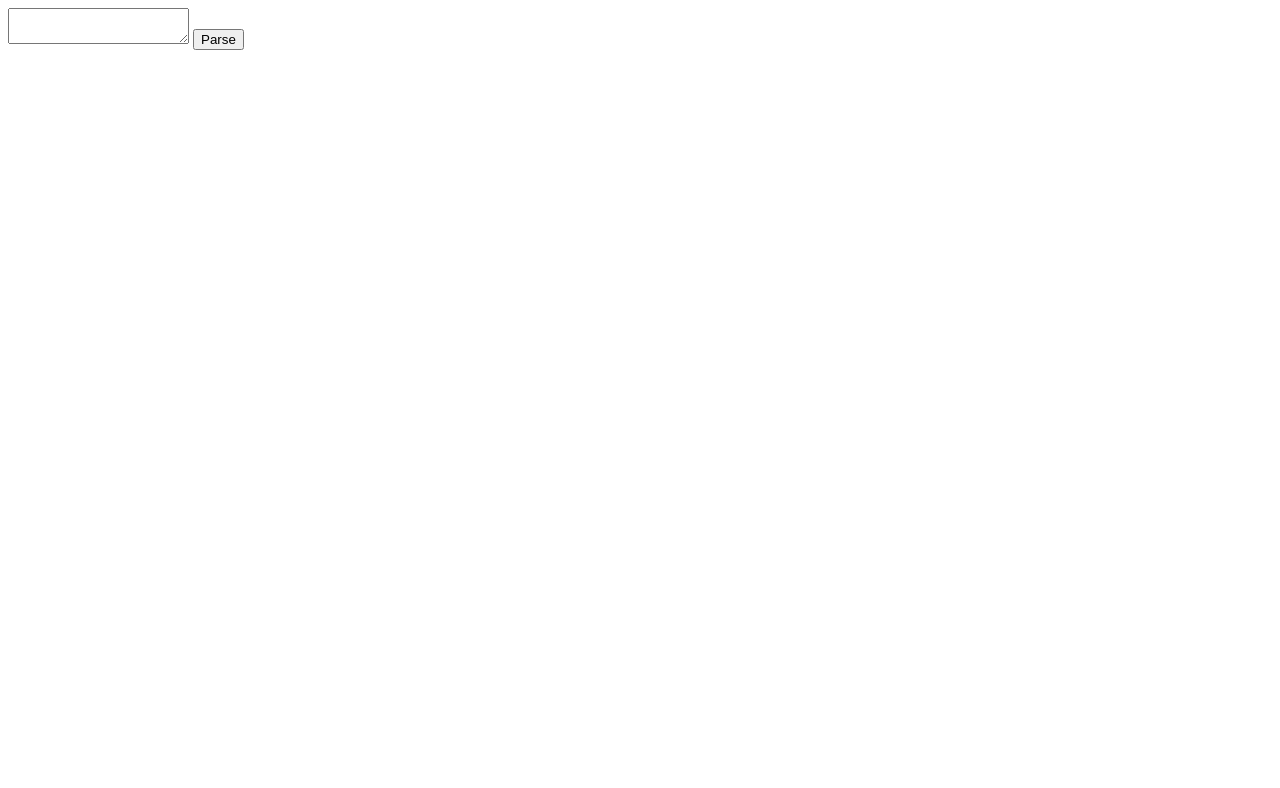
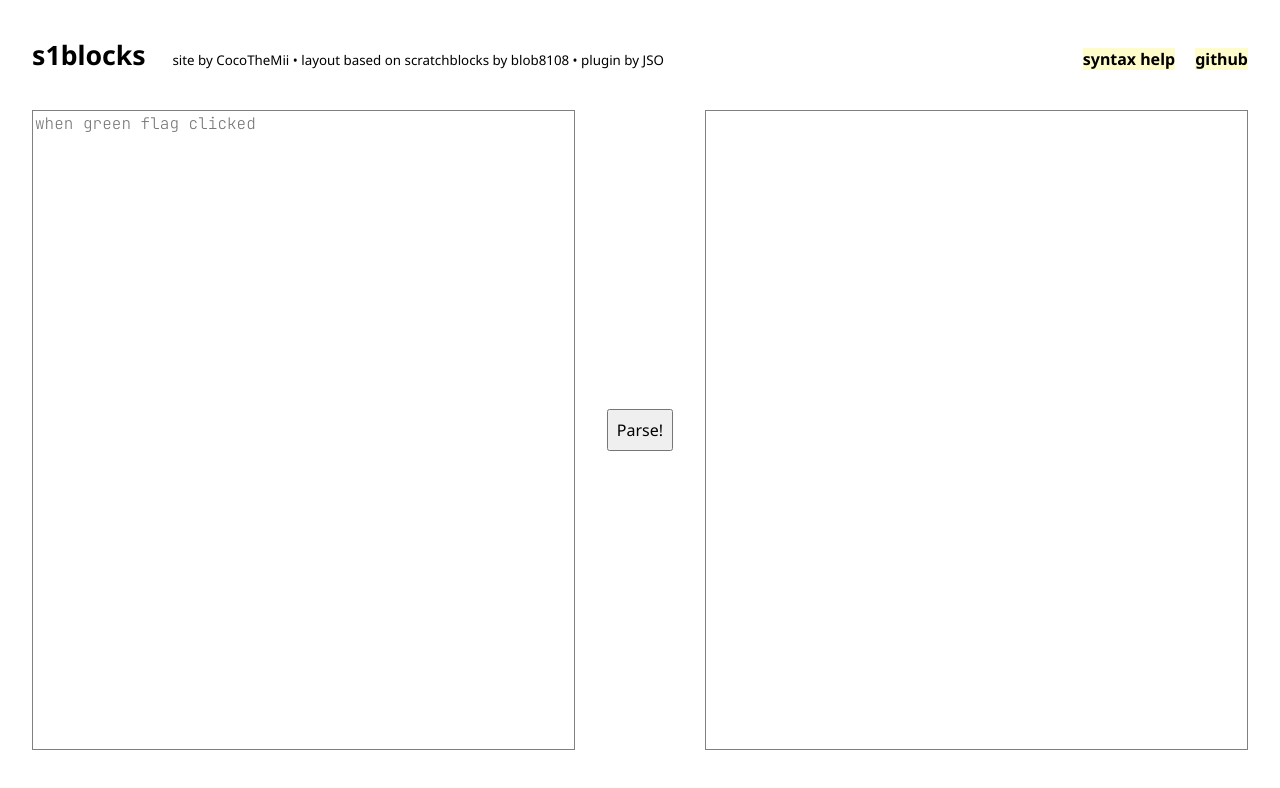
Before and after one commit to CocoTheMii/s1blocks, a plain HTML site: page index.html in a window 1280 px wide. Drawn offline with Linux system fonts and the light colour scheme.

Commit message:
Flesh out page, add styling

```diff
--- a/index.html
+++ b/index.html
@@ -2,6 +2,8 @@
 <html lang="en">
     <head>
         <title>s1blocks</title>
+        <link rel="stylesheet" href="./main.css" />
+        <link href="https://fonts.googleapis.com/css2?family=JetBrains+Mono:wght@200&family=Noto+Sans:wght@400;700&display=swap" rel="stylesheet">
         <script type="text/javascript" src="./blocksplugin.js"></script>
         <script type="text/javascript">
             function parseInput(inputId, outputClass) {
@@ -18,10 +20,26 @@
         </script>
     </head>
     <body>
-        <!-- input for scratchblocks code -->
-        <textarea id="blockCode"></textarea>
-        <input type="button" value="Parse" onclick="parseInput('blockCode', 'scratchblocks')"/>
-        <!-- empty pre element for parsed code to occupy -->
-        <pre class="scratchblocks" id="scratchblocks"></pre>
+        <header>
+            <h1 id="title">s1blocks</h1>
+            <h2 id="credit">
+                <span class="separator">site by <a href="https://github.com/CocoTheMii" target="_blank">CocoTheMii</a></span>
+                <span class="separator">layout based on <a href="https://scratchblocks.github.io" target="_blank">scratchblocks</a> by <a href="https://blob.codes" target="_blank">blob8108</a></span>
+                plugin by <a href="https://scratch.mit.edu/users/JSO" target="_blank">JSO</a>
+            </h2>
+            <nav id="navigation">
+                <ul>
+                    <li><a href="https://en.scratch-wiki.info/wiki/Block_Plugin_(1.4)/Syntax" target="_blank">syntax help</a></li>
+                    <li><a href="https://github.com/CocoTheMii/s1blocks" target="_blank">github</a></li>
+                </ul>
+            </nav>
+        </header>
+        <main>
+            <!-- input for scratchblocks code -->
+            <textarea id="blockCode" placeholder="when green flag clicked"></textarea>
+            <input id="parse" type="button" value="Parse!" onclick="parseInput('blockCode', 'scratchblocks')"/>
+            <!-- empty pre element for parsed code to occupy -->
+            <pre class="scratchblocks" id="scratchblocks"></pre>
+        </main>
     </body>
 </html>
--- /dev/null
+++ b/main.css
@@ -0,0 +1,99 @@
+* {
+    box-sizing: border-box;
+}
+
+body {
+    font-family: "Noto Sans", sans-serif;
+    font-size: 12pt;
+    padding: 1.5rem;
+}
+
+header {
+    display: flex;
+    flex-direction: row;
+    align-items: baseline;
+    margin-bottom: 1.5rem;
+}
+
+#title {
+    font-size: 20pt;
+    margin: 0;
+    margin-right: 1em;
+}
+
+#credit {
+    font-weight: 400;
+    margin: 0;
+    font-size: 10pt;
+}
+
+.separator::after {
+    content: " • "
+}
+
+a {
+    color: black;
+    text-decoration: none;
+}
+
+a:hover {
+    border-bottom: 1px solid black;
+}
+
+#navigation {
+    margin-left: auto;
+    font-weight: 700;
+}
+
+#navigation ul {
+    list-style-type: none;
+}
+
+#navigation li {
+    display: inline-block;
+    margin-left: 1rem;
+    background-color: #fffccc;
+}
+
+#navigation li:hover {
+    background-color: #fffc7d;
+}
+
+main {
+    display: flex;
+    flex-direction: row;
+    max-width: 2000px;
+    width: 100%;
+    height: calc(100vh - 10rem);
+    margin: 0 auto;
+    align-items: center;
+    justify-content: center;
+}
+
+#blockCode {
+    width: 45%;
+    height: 100%;
+    resize: none;
+    border: 1px solid gray;
+    font-family: "JetBrains Mono", monospace;
+    font-size: 12pt;
+}
+
+#scratchblocks {
+    width: 45%;
+    height: 100%;
+    border: 1px solid gray;
+    padding: 1em;
+    overflow: scroll;
+}
+
+#scratchblocks * {
+    box-sizing: content-box;
+}
+
+#parse {
+    font-family: "Noto Sans", sans-serif;
+    font-size: 12pt;
+    padding: 0.5em;
+    margin: 0 2rem;
+}
```
